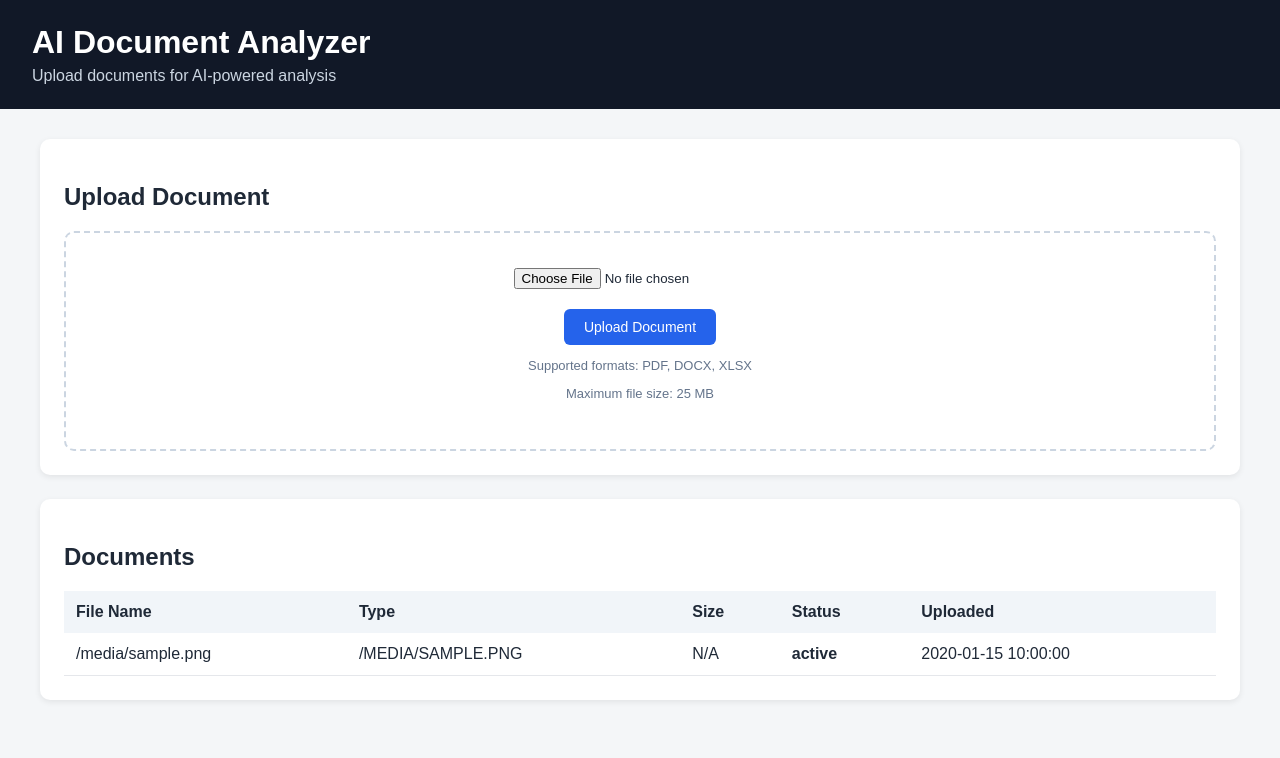
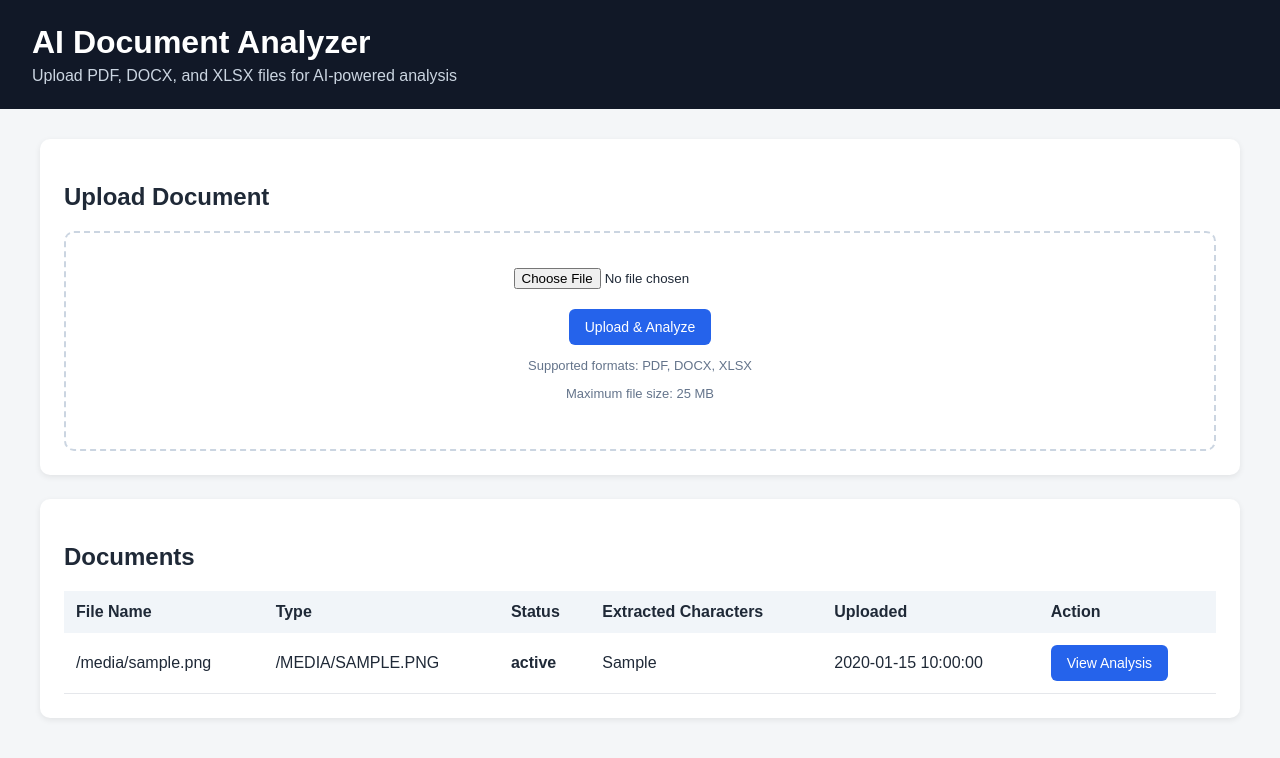
Before and after one commit to weaver09/app-inframon-mww, a Flask app: template templates/index.html in a window 1280 px wide. Shown: the top 758 px of the page. Run offline with Flask 3, Linux system fonts and the light colour scheme; the template is opened without the code that fills it: most values are stand-ins (such as "Sample title", 1, 10 or a date in 2020).

Commit message:
Enhance index.html with button updates and new data fields
Updated button styles and text, added new table columns for extracted characters and upload date.

```diff
--- a/templates/index.html
+++ b/templates/index.html
@@ -59,17 +59,21 @@
             margin-bottom: 20px;
         }
 
-        button {
+        button,
+        .button {
             background: #2563eb;
             color: white;
             border: none;
-            padding: 10px 20px;
+            padding: 10px 16px;
             border-radius: 6px;
             cursor: pointer;
             font-size: 14px;
+            text-decoration: none;
+            display: inline-block;
         }
 
-        button:hover {
+        button:hover,
+        .button:hover {
             background: #1d4ed8;
         }
 
@@ -137,7 +141,7 @@
     <h1>AI Document Analyzer</h1>
 
     <p>
-        Upload documents for AI-powered analysis
+        Upload PDF, DOCX, and XLSX files for AI-powered analysis
     </p>
 
 </div>
@@ -198,7 +202,7 @@
                 <br>
 
                 <button type="submit">
-                    Upload Document
+                    Upload & Analyze
                 </button>
 
             </form>
@@ -230,9 +234,10 @@
 
                     <th>File Name</th>
                     <th>Type</th>
-                    <th>Size</th>
                     <th>Status</th>
+                    <th>Extracted Characters</th>
                     <th>Uploaded</th>
+                    <th>Action</th>
 
                 </tr>
 
@@ -253,33 +258,40 @@
                         {{ document.FileType }}
                     </td>
 
-                    <td>
-
-                        {% if document.FileSizeBytes %}
-
-                            {{
-                                "%.2f"|format(
-                                    document.FileSizeBytes
-                                    / 1024
-                                    / 1024
-                                )
-                            }}
-                            MB
-
-                        {% else %}
-
-                            N/A
-
-                        {% endif %}
-
-                    </td>
-
                     <td class="status">
                         {{ document.Status }}
                     </td>
 
                     <td>
+                        {{ document.ExtractedCharacters or 0 }}
+                    </td>
+
+                    <td>
                         {{ document.UploadDate }}
+                    </td>
+
+                    <td>
+
+                        {% if document.AnalysisID %}
+
+                            <a
+                                class="button"
+                                href="{{ url_for(
+                                    'view_analysis',
+                                    document_id=document.DocumentID
+                                ) }}"
+                            >
+                                View Analysis
+                            </a>
+
+                        {% else %}
+
+                            <span class="subtext">
+                                No analysis
+                            </span>
+
+                        {% endif %}
+
                     </td>
 
                 </tr>
```
